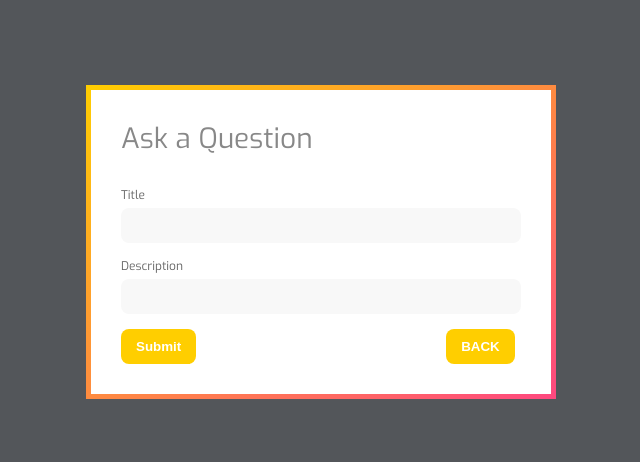
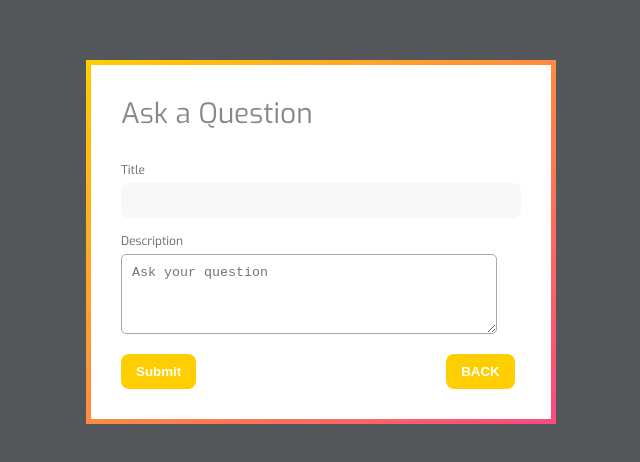
Before and after one commit to dtjabring123/Coconutpng, a React (Create React App) app: page /createQuestion in a window 1280 px wide. Shown: the part 158-620 px from the top of the page, without its empty margins (319-959 px from the left). Built offline with nearby package versions, Linux system fonts and the light colour scheme; no server answers.

Commit message:
created ask question page

```diff
--- a/package.json
+++ b/package.json
@@ -9,6 +9,7 @@
     "firebase": "^9.9.4",
     "react": "^18.2.0",
     "react-dom": "^18.2.0",
+    "react-icons": "^4.4.0",
     "react-router-dom": "^6.3.0",
     "react-scripts": "5.0.1",
     "web-vitals": "^2.1.4"
--- a/src/index.css
+++ b/src/index.css
@@ -163,3 +163,11 @@ form .form-inner input[type="button"]:hover {
 .buttonstyle:hover {
     background-position : 100% 0%;
 }
+
+.texta {
+    border: 1px solid #a9a9a9;
+    border-radius: 5px;
+    width: 47vh;
+    min-height: 10vh;
+    padding: 10px;
+}
--- a/src/pages/createQuestion.jsx
+++ b/src/pages/createQuestion.jsx
@@ -70,7 +70,7 @@ export default class createQuestion extends React.Component{
 
 						<div className="form-group">
 							<label htmlFor="description">Description</label>
-							<input id="description" aria-multiline type="text" name="description" onChange={evt=>this.handleInput(evt)} onKeyPress={this.handleEnter}/>
+							<textarea className="texta" placeholder="Ask your question" onChange={evt=>this.handleInput(evt)} onKeyPress={this.handleEnter}/>
 						</div>
 
 						<input id = "question" type = "button" value = "Submit" onClick={this.handleQuestion}/>
```
Also changed, not shown: 1 other file (tests, documents, lock files or other folders).
